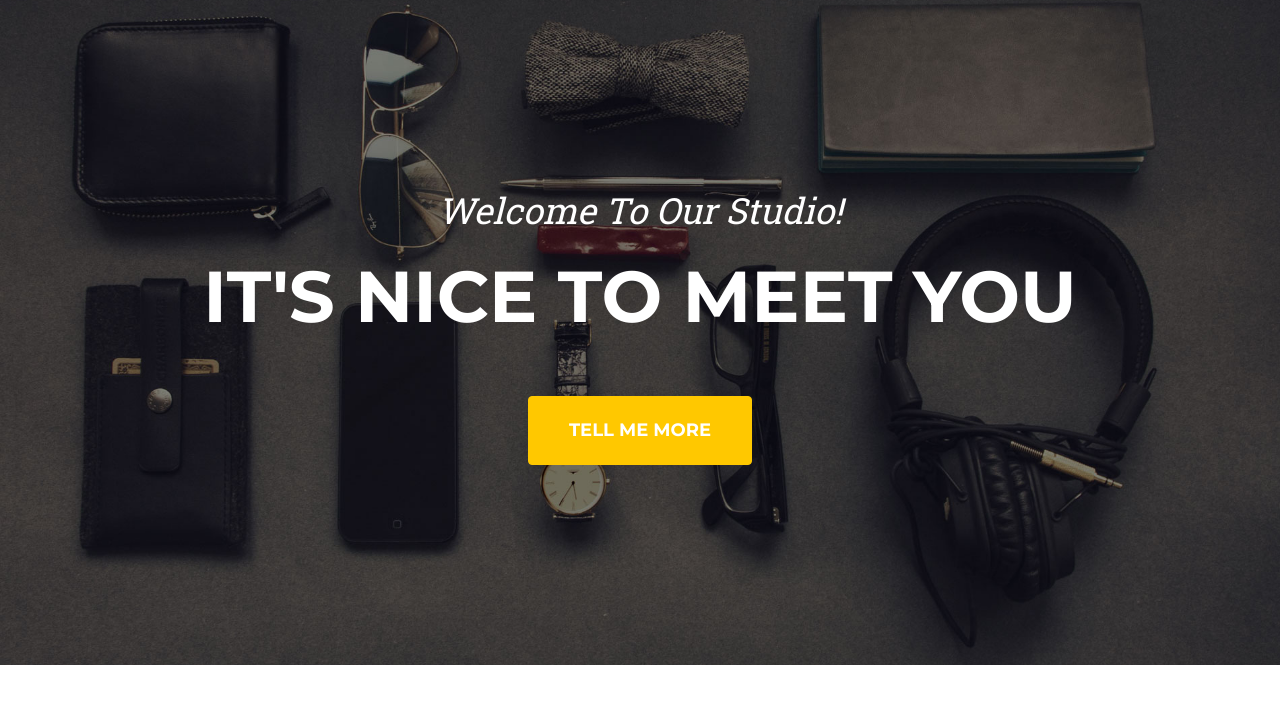
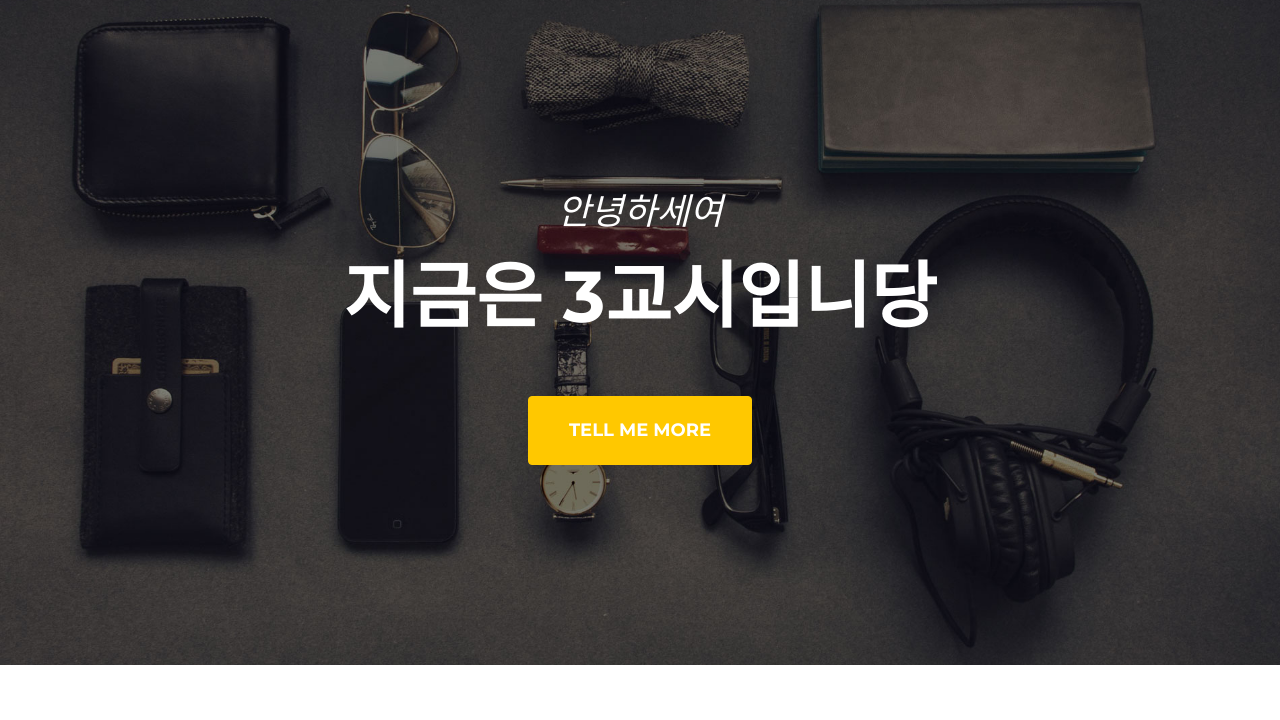
Before and after one commit to gurwls1674/company-project, a plain HTML site: page index.html in a window 1280 px wide. Shown: the part 80-800 px from the top of the page. Drawn offline with nearby package versions, Linux system fonts and the light colour scheme.

Commit message:
member first commit

```diff
--- a/index.html
+++ b/index.html
@@ -39,8 +39,8 @@
         <!-- Masthead-->
         <header class="masthead">
             <div class="container">
-                <div class="masthead-subheading">Welcome To Our Studio!</div>
-                <div class="masthead-heading text-uppercase">It's Nice To Meet You</div>
+                <div class="masthead-subheading">안녕하세여</div>
+                <div class="masthead-heading text-uppercase">지금은 3교시입니당</div>
                 <a class="btn btn-primary btn-xl text-uppercase" href="#services">Tell Me More</a>
             </div>
         </header>
```
